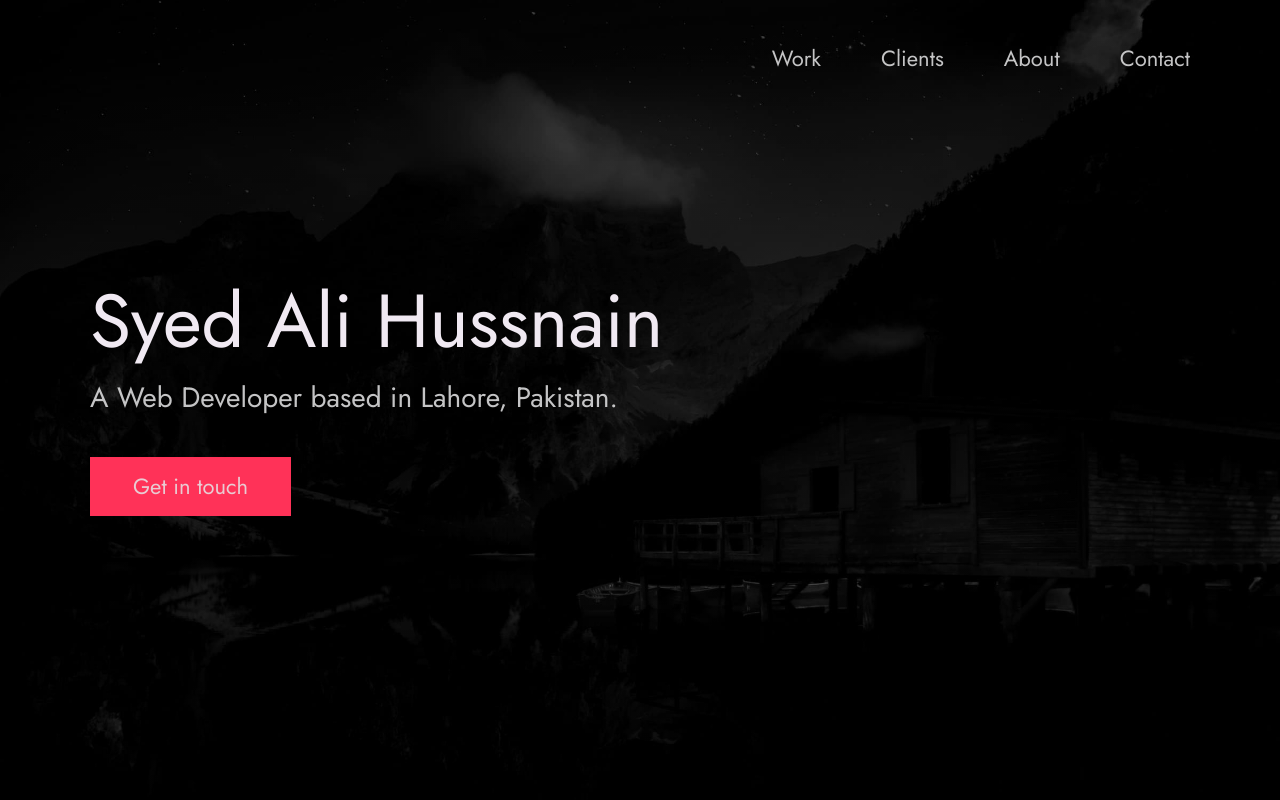
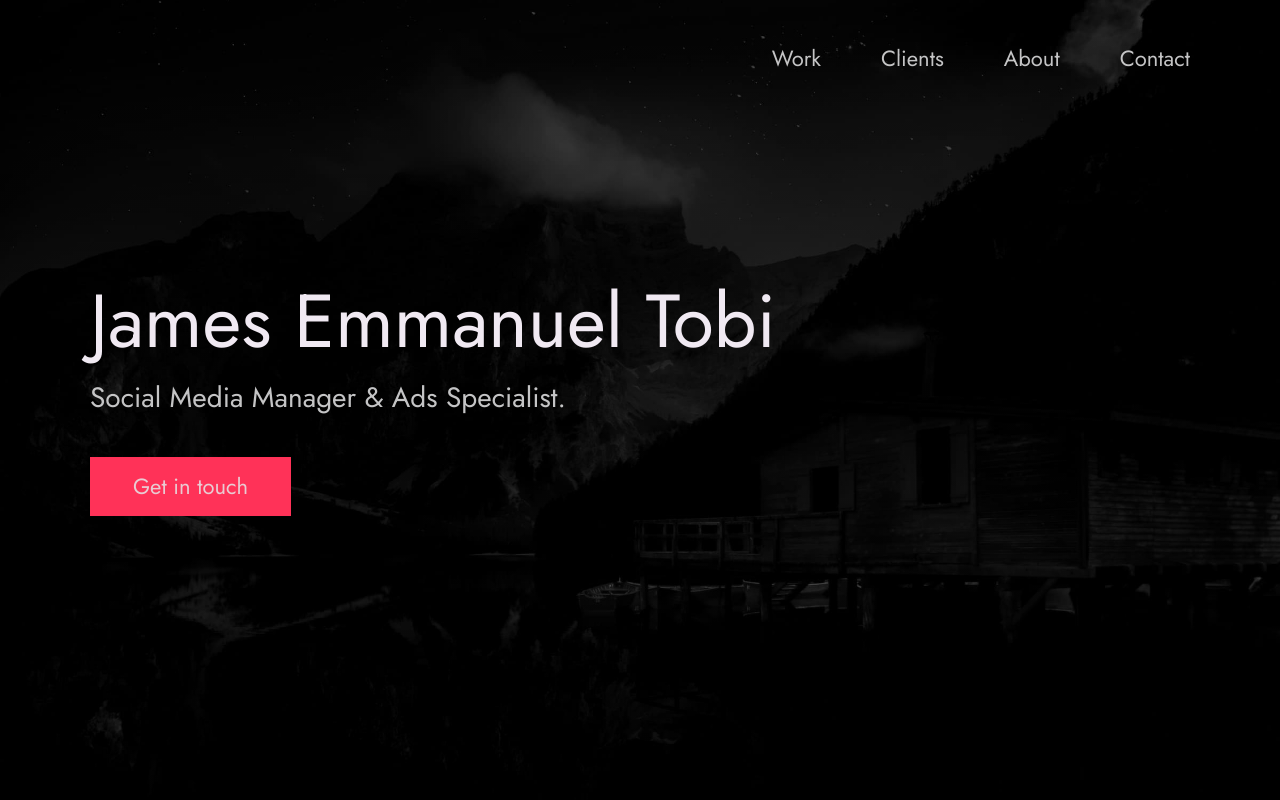
Before and after one commit to jamestobiloba500/portfolio, a plain HTML site: page index.html in a window 1280 px wide. Shown: the top 800 px of the page. Drawn offline with Linux system fonts and the light colour scheme.

Commit message:
Update index.html

```diff
--- a/index.html
+++ b/index.html
@@ -56,10 +56,10 @@
       <div class="header__text">
         <h1 class="heading-primary">
           <!-- Replace the following name with your name -->
-          <span>Syed Ali Hussnain</span>
+          <span>James Emmanuel Tobi</span>
         </h1>
         <!-- Put a small paragraph about yourself -->
-        <p>A Web Developer based in Lahore, Pakistan.</p>
+        <p>Social Media Manager & Ads Specialist.</p>
         <a href="#contact" class="btn btn--pink">Get in touch</a>
       </div>
     </div>
```
